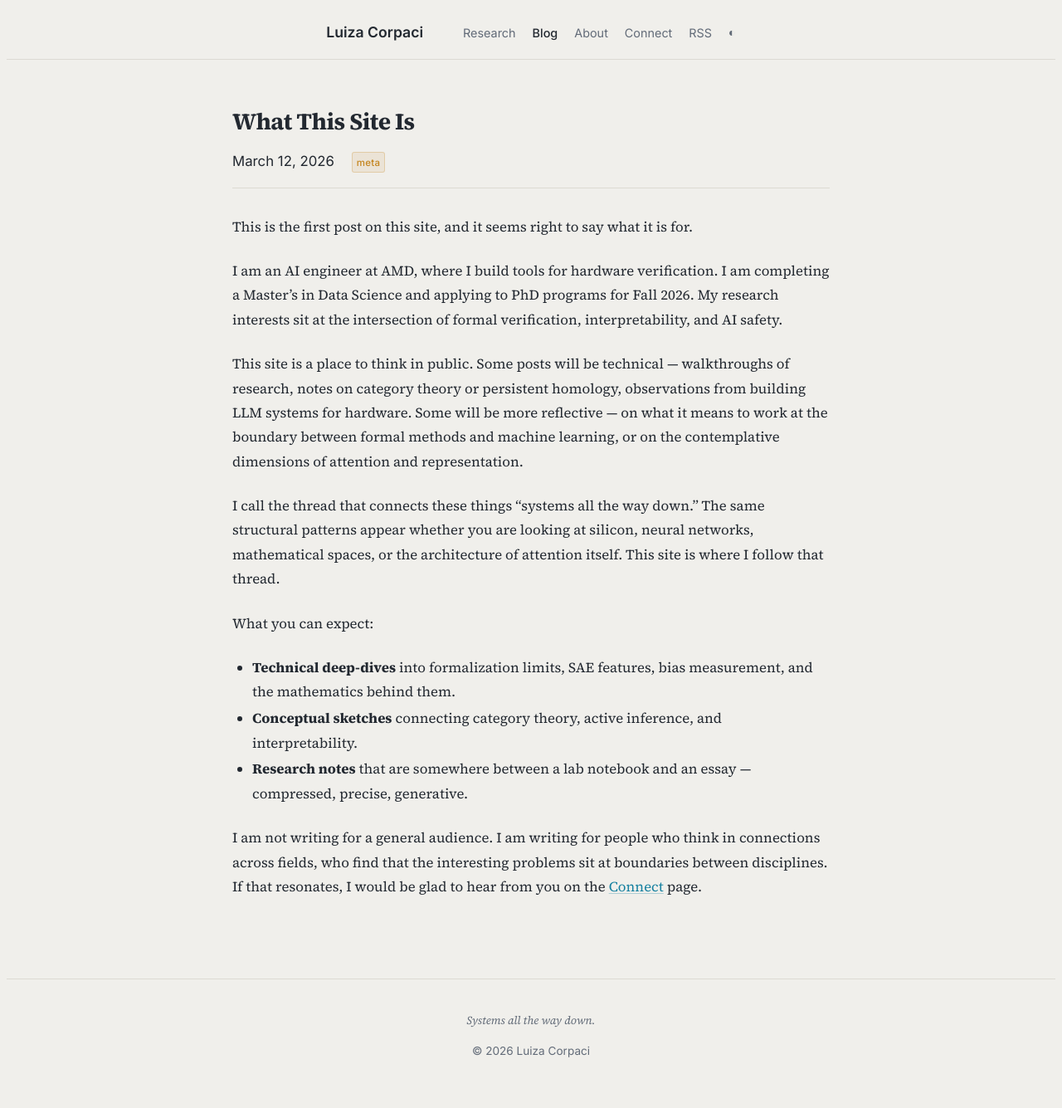
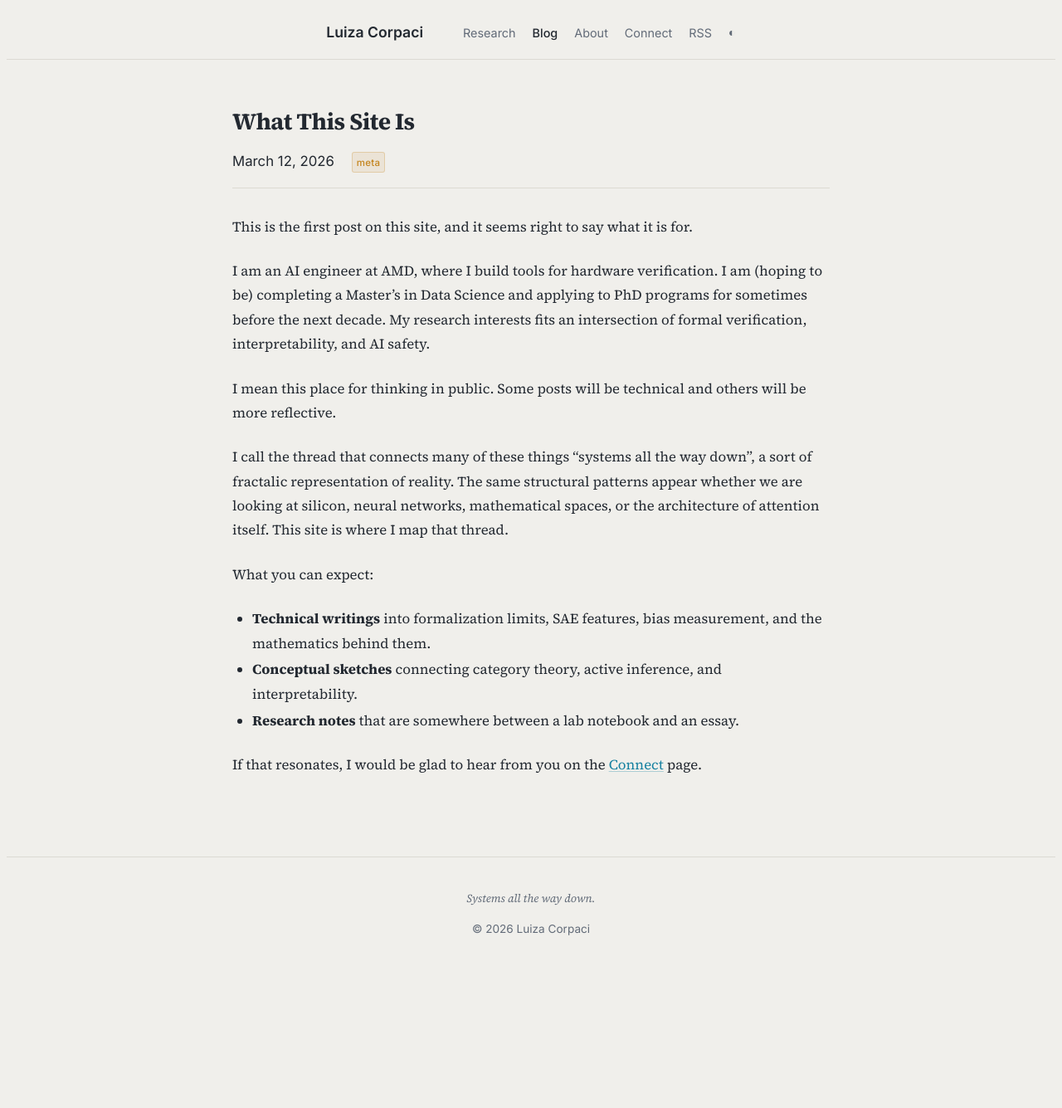
Before and after one commit to corpaci/corpaci.github.io, a Jekyll site: the page built from _posts/2026-03-12-what-this-site-is.md, in a window 1280 px wide. Shown: the whole page at 83% size. Built offline with Jekyll 4.4.1, drawn with Linux system fonts in a browser that asks for light colours; after the commit the page ends 1188 px from its top, so only the background shows below that.

Commit message:
de-clicheing blogpost

```diff
--- a/_posts/2026-03-12-what-this-site-is.md
+++ b/_posts/2026-03-12-what-this-site-is.md
@@ -10,16 +10,16 @@ This is the first post on this site, and it seems right to say what it is for.
 
 <!--more-->
 
-I am an AI engineer at AMD, where I build tools for hardware verification. I am completing a Master's in Data Science and applying to PhD programs for Fall 2026. My research interests sit at the intersection of formal verification, interpretability, and AI safety.
+I am an AI engineer at AMD, where I build tools for hardware verification. I am (hoping to be) completing a Master's in Data Science and applying to PhD programs for sometimes before the next decade. My research interests fits an intersection of formal verification, interpretability, and AI safety.
 
-This site is a place to think in public. Some posts will be technical — walkthroughs of research, notes on category theory or persistent homology, observations from building LLM systems for hardware. Some will be more reflective — on what it means to work at the boundary between formal methods and machine learning, or on the contemplative dimensions of attention and representation.
+I mean this place for thinking in public. Some posts will be technical and others will be more reflective.
 
-I call the thread that connects these things "systems all the way down." The same structural patterns appear whether you are looking at silicon, neural networks, mathematical spaces, or the architecture of attention itself. This site is where I follow that thread.
+I call the thread that connects many of these things "systems all the way down", a sort of fractalic representation of reality. The same structural patterns appear whether we are looking at silicon, neural networks, mathematical spaces, or the architecture of attention itself. This site is where I map that thread.
 
 What you can expect:
 
-- **Technical deep-dives** into formalization limits, SAE features, bias measurement, and the mathematics behind them.
+- **Technical writings** into formalization limits, SAE features, bias measurement, and the mathematics behind them.
 - **Conceptual sketches** connecting category theory, active inference, and interpretability.
-- **Research notes** that are somewhere between a lab notebook and an essay — compressed, precise, generative.
+- **Research notes** that are somewhere between a lab notebook and an essay.
 
-I am not writing for a general audience. I am writing for people who think in connections across fields, who find that the interesting problems sit at boundaries between disciplines. If that resonates, I would be glad to hear from you on the [Connect](/connect/) page.
+If that resonates, I would be glad to hear from you on the [Connect](/connect/) page.
```
